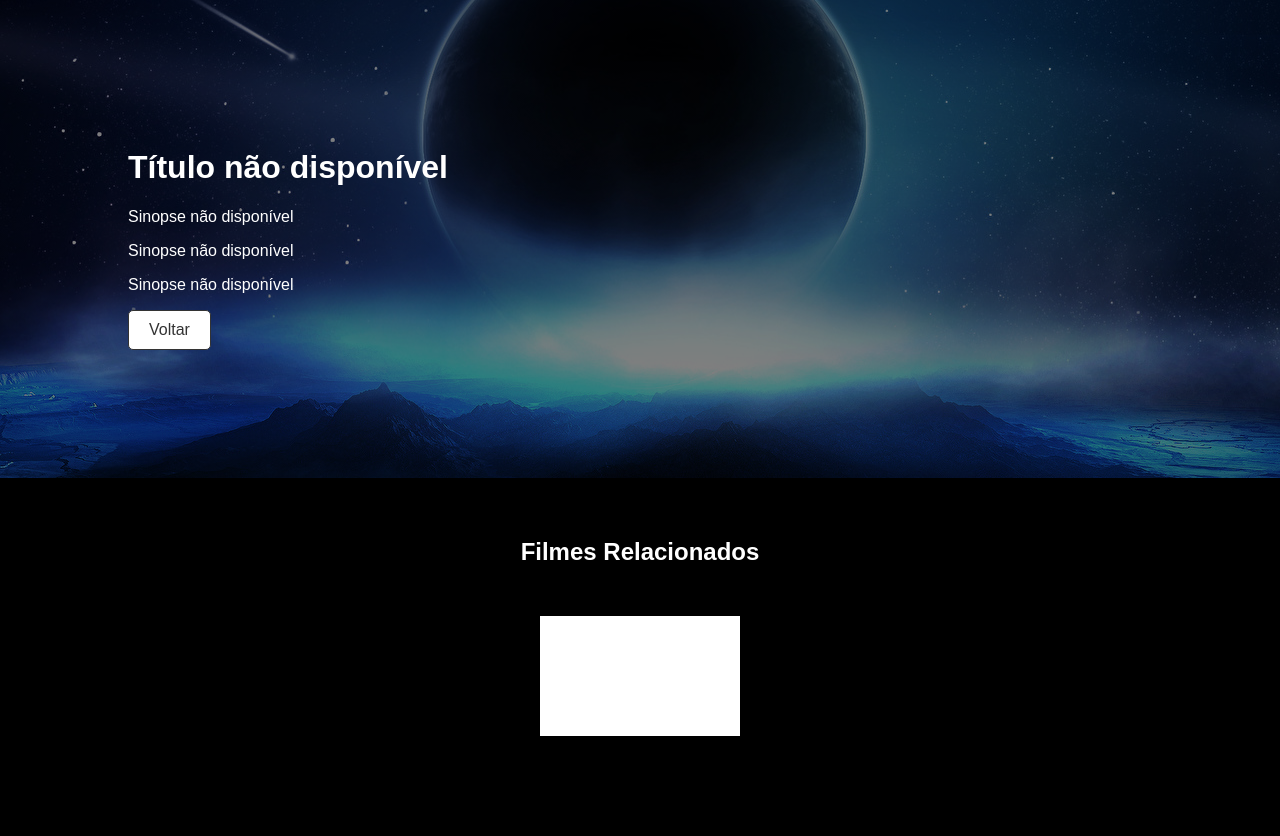
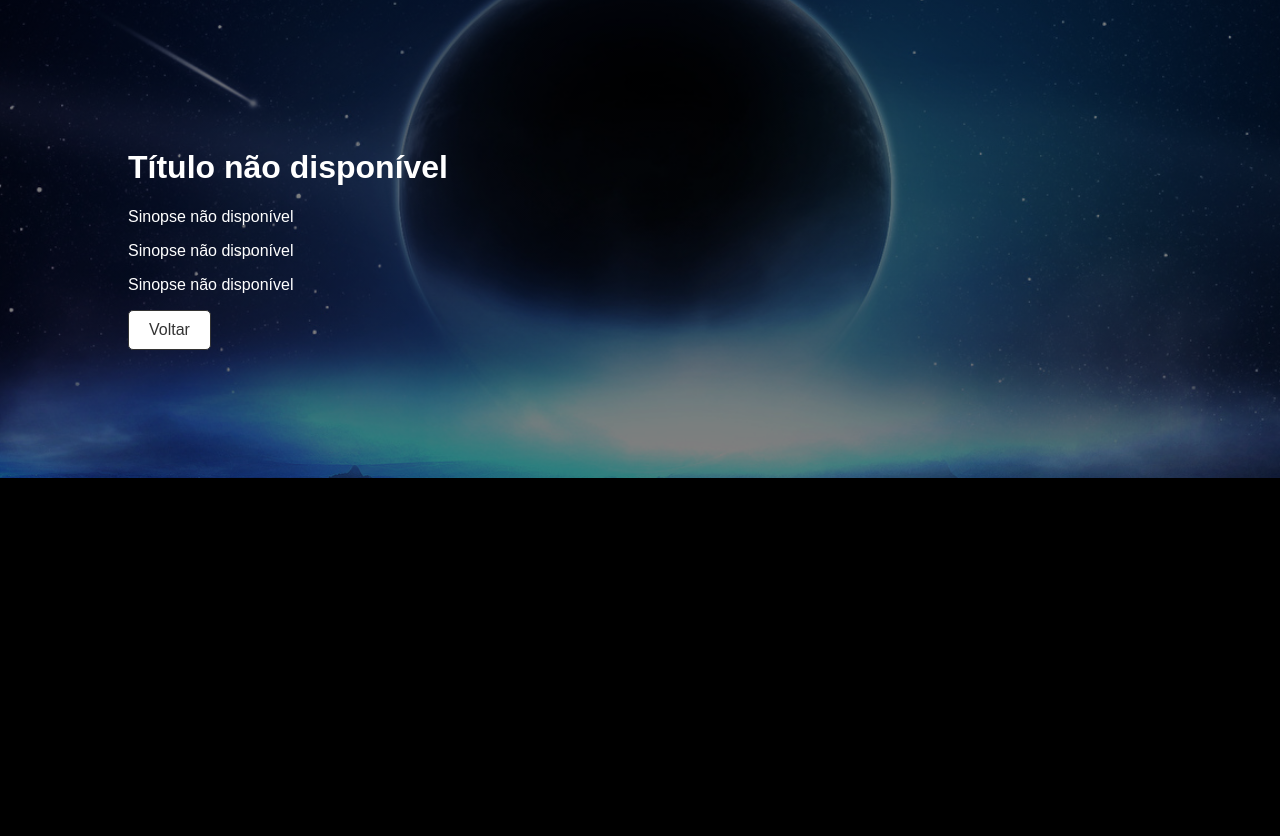
Before and after one commit to marceloaaps/Movie-Finder, a PHP site: page /detalhamento.php?id=1 in a window 1280 px wide. Shown: the part 94-930 px from the top of the page. After the commit the page ends 572 px from the top, so only its background shows below. Run offline with PHP 8.4, Linux system fonts and the light colour scheme; tables that the repository leaves empty or names only in its code hold one stand-in row (values such as "Sample post").

Commit message:
feat: tirando codigo de detalhamento

```diff
--- a/projectSrc/View/detalhamento.php
+++ b/projectSrc/View/detalhamento.php
@@ -76,19 +76,5 @@
             </div>
         </div>
     </main>
-    <footer>
-        <div class="footer-section">
-            <h2>Filmes Relacionados</h2>
-            <div class="carousel-container">
-                <div class="carousel">
-                    <div class="carousel-item">
-                    <?php if (isset($filme['CAMINHO_POSTER'])) : ?>
-                        <img src="<?php echo 'https://image.tmdb.org/t/p/w500' . $filme['CAMINHO_POSTER']; ?>" />
-          <?php endif; ?>
-                    </div>
-                </div>
-            </div>
-        </div>
-    </footer>
 </body>
 </html>
```
